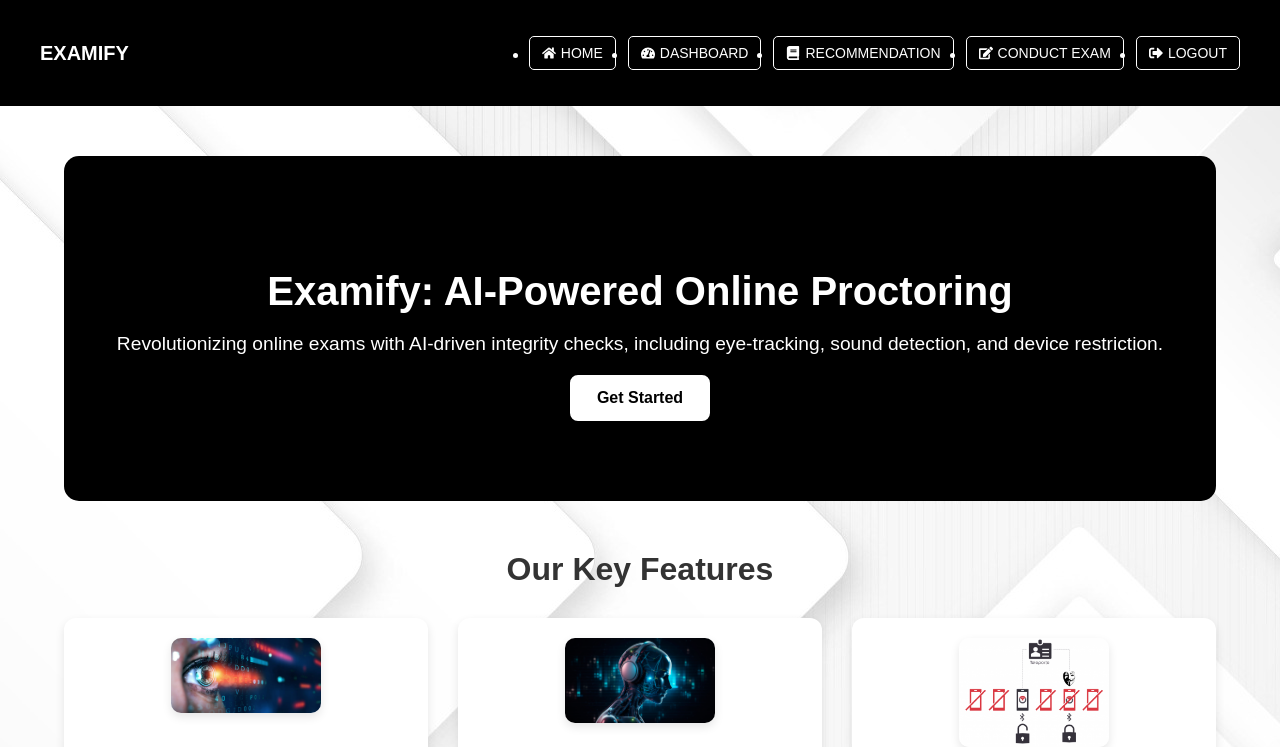
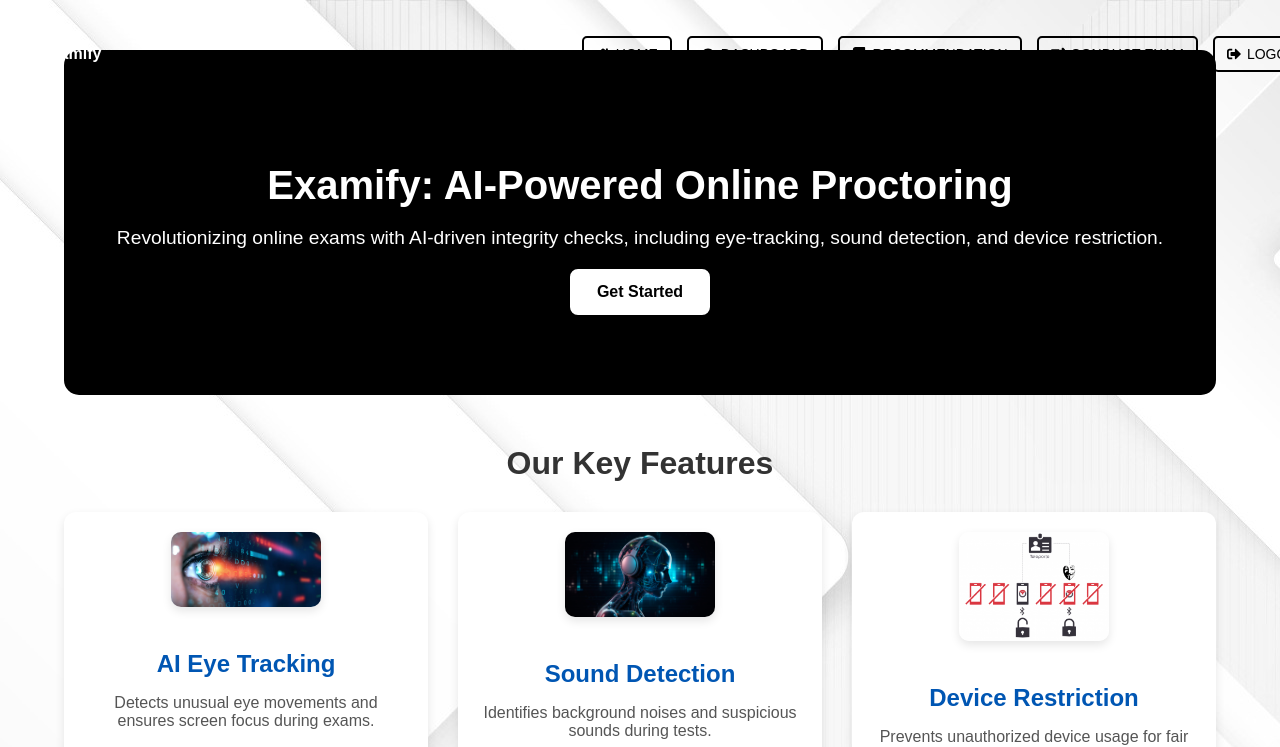
Before and after one commit to examifyhub/examify, a React (Create React App) app: page /home in a window 1280 px wide. Shown: the top 747 px of the page. Built offline with nearby package versions, Linux system fonts and the light colour scheme.

Commit message:
Update Navbar.css

```diff
--- a/src/styles/Navbar.css
+++ b/src/styles/Navbar.css
@@ -1,48 +1,63 @@
 /* Navbar Container */
 .navbar {
-    background-color: #000; /* Black background */
-    color: #fff; /* White text */
+    background-color: transparent; /* Transparent Navbar */
+    color: black; /* Black text/icons */
     padding: 12px 20px;
     display: flex;
     justify-content: space-between;
     align-items: center;
     font-size: 16px;
     font-weight: bold;
-    box-shadow: 0 3px 5px rgba(255, 255, 255, 0.1);
+    position: fixed;
+    top: 0;
+    width: 100%;
+    z-index: 1000;
 }
 
-/* Logo */
-.navbar-logo {
-    font-size: 20px;
-    font-weight: bold;
-    text-transform: uppercase;
+/* Logo Styling */
+.logo-image {
+    height: 40px; /* Adjust size */
 }
 
 /* Navbar Links */
 .navbar-links {
     display: flex;
-    gap: 12px;
+    gap: 15px;
+    list-style: none; /* Removes the dot from icons */
 }
 
+/* Navbar Links Styling */
 .navbar-links a {
-    color: #fff;
+    color: black; /* Black color for text */
     text-decoration: none;
-    border: 1px solid #fff;
+    border: 2px solid black;
     padding: 8px 12px;
     font-size: 14px;
     font-weight: 500;
     text-transform: uppercase;
     display: flex;
     align-items: center;
-    gap: 5px;
+    gap: 6px;
     transition: 0.3s ease-in-out;
     border-radius: 5px;
 }
 
 /* Hover Effect */
 .navbar-links a:hover {
-    background-color: #fff;
-    color: #000;
+    background-color: black;
+    color: white;
+}
+
+/* Logout Button */
+.logout-button {
+    background-color: black;
+    color: white;
+    border-radius: 5px;
+}
+
+.logout-button:hover {
+    background-color: white;
+    color: black;
 }
 
 /* Mobile Menu Icon */
@@ -50,6 +65,7 @@
     display: none;
     font-size: 24px;
     cursor: pointer;
+    color: black; /* Icon is black */
 }
 
 /* Responsive Navbar */
@@ -64,11 +80,11 @@
         position: absolute;
         top: 60px;
         right: 0;
-        background: rgba(0, 0, 0, 0.9);
+        background: rgba(255, 255, 255, 0.9);
         width: 180px;
         padding: 10px;
         border-radius: 5px;
-        box-shadow: 0 3px 5px rgba(255, 255, 255, 0.2);
+        box-shadow: 0 3px 5px rgba(0, 0, 0, 0.2);
     }
 
     .navbar-links.active {
```
